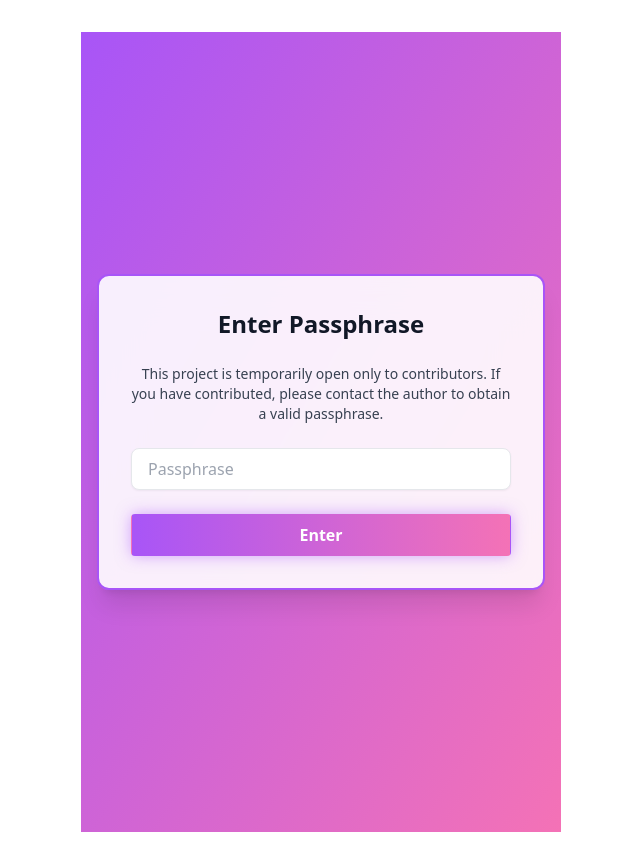
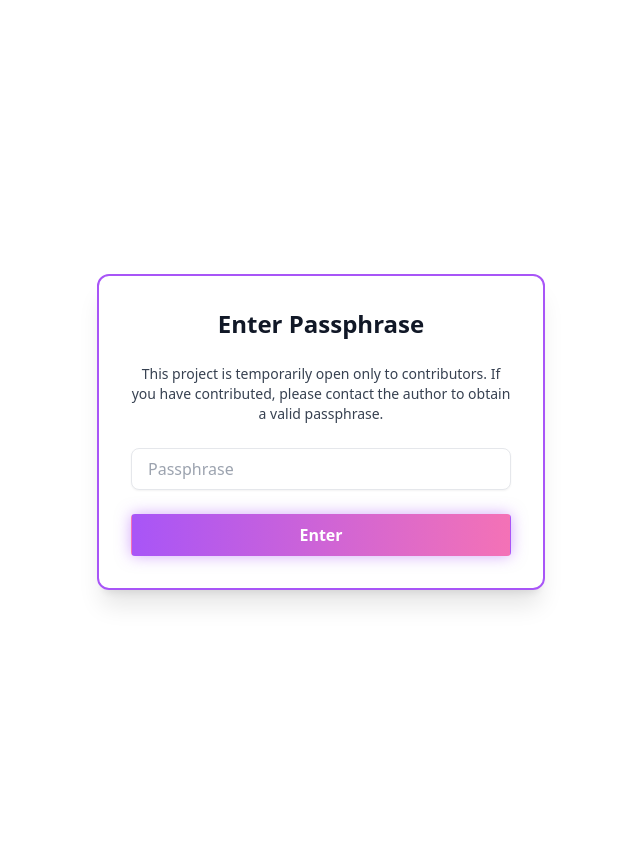
Before and after one commit to Qsuluqod/ChatGPTcorpus, a Vue app in the folder frontend/: page /login in a window 1280 px wide. Shown: the whole page, without its empty margins (319-959 px from the left). Built offline with nearby package versions, Linux system fonts and the light colour scheme.

Commit message:
style: improve navbar and login page

```diff
--- a/frontend/src/App.vue
+++ b/frontend/src/App.vue
@@ -8,7 +8,7 @@ const route = useRoute()
 <template>
   <div class="bg-white flex flex-col min-h-screen">
     <Navbar v-if="route.name !== 'login'" />
-    <main :class="route.name !== 'login' ? 'pt-16 flex-1 flex flex-col' : 'flex-1 flex flex-col'">
+    <main :class="route.name !== 'login' ? 'pt-16 flex flex-col min-h-[calc(100vh-4rem)]' : 'flex flex-col min-h-screen'">
       <router-view />
     </main>
   </div>
--- a/frontend/src/components/Navbar.vue
+++ b/frontend/src/components/Navbar.vue
@@ -1,5 +1,5 @@
 <template>
-  <nav class="fixed top-0 left-0 right-0 z-50 bg-gradient-to-r from-primary-from to-primary-to">
+  <nav class="fixed top-0 left-0 right-0 z-50 bg-gradient-to-r from-primary-from to-primary-to shadow-lg">
     <div class="max-w-7xl mx-auto px-4 sm:px-6 lg:px-8">
       <div class="flex items-center justify-between h-16">
         <div class="flex items-center">
--- a/frontend/src/views/LoginView.vue
+++ b/frontend/src/views/LoginView.vue
@@ -1,5 +1,5 @@
 <template>
-  <div class="min-h-screen flex items-center justify-center bg-gradient-to-br from-primary-from to-primary-to p-4">
+  <div class="min-h-screen flex items-center justify-center bg-white p-4">
     <form
       @submit.prevent="checkPassphrase"
       class="bg-white/90 backdrop-blur-xl border-2 border-primary-from rounded-xl shadow-xl p-8 space-y-6 w-full max-w-md"
```
